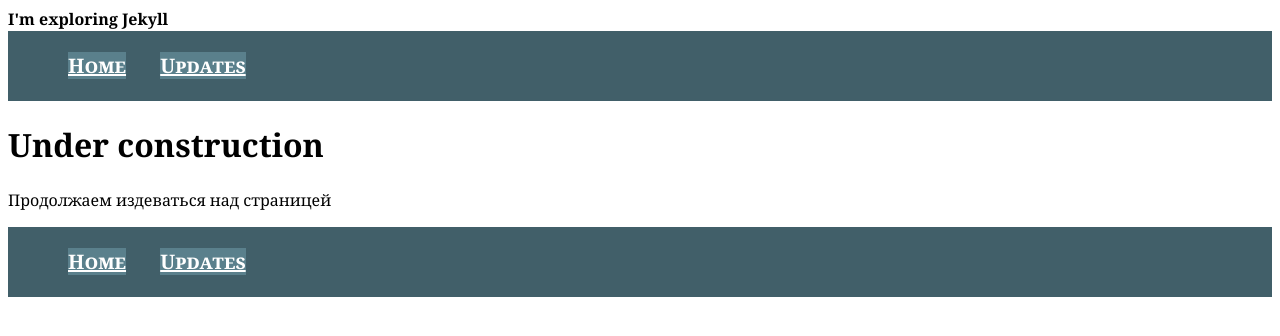
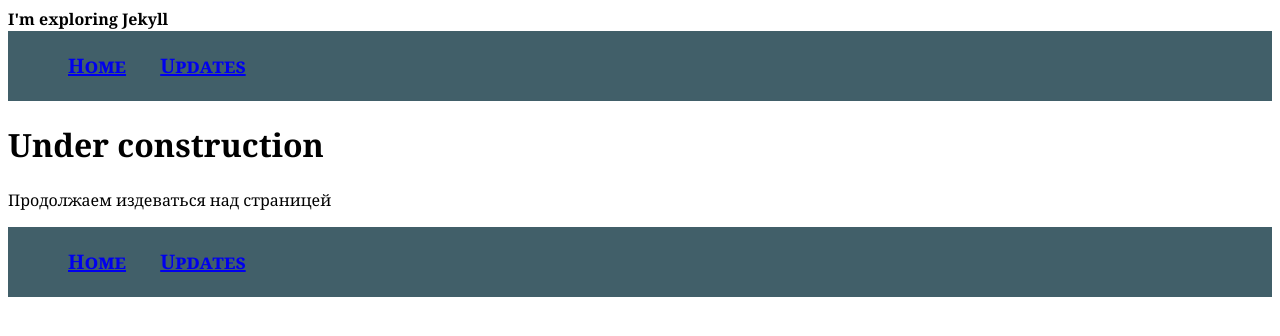
Before and after one commit to ansakoy/lusamut, a Jekyll site: the page built from index.html, in a window 1280 px wide. Shown: the top 336 px of the page. Built offline with Jekyll 4.4.1, drawn with Linux system fonts in a browser that asks for light colours; Markdown is read by kramdown in place of the engine named in the settings.

Commit message:
fixed nav highlighting

```diff
--- a/_includes/nav.html
+++ b/_includes/nav.html
@@ -1,6 +1,6 @@
 <nav>
   <ul>
-      <li class=navigation><a href="{{site.baseurl}}/index.html" class=current>Home</a></li>
-      <li class=navigation><a href="{{site.baseurl}}/updates.html" class=current>Updates</a></li>
+      <li class=navigation><a href="{{site.baseurl}}/index.html" class="{% if page.url == '/index.html'%}current{% endif %}">Home</a></li>
+      <li class=navigation><a href="{{site.baseurl}}/updates.html" class="{% if page.url == '/updates.html'%}current{% endif %}">Updates</a></li>
   </ul>
 </nav>
```
